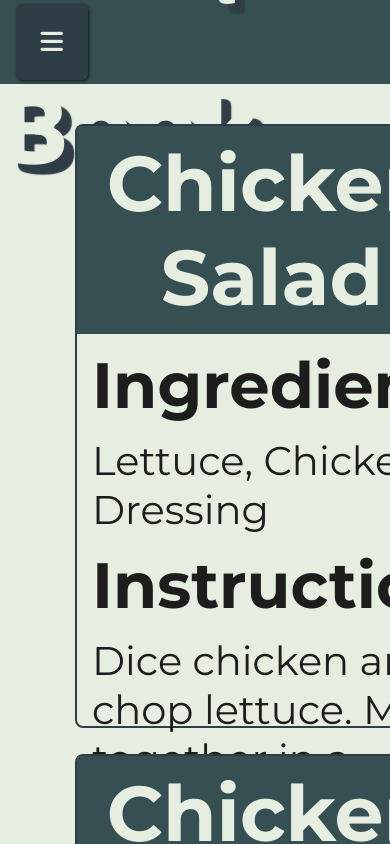
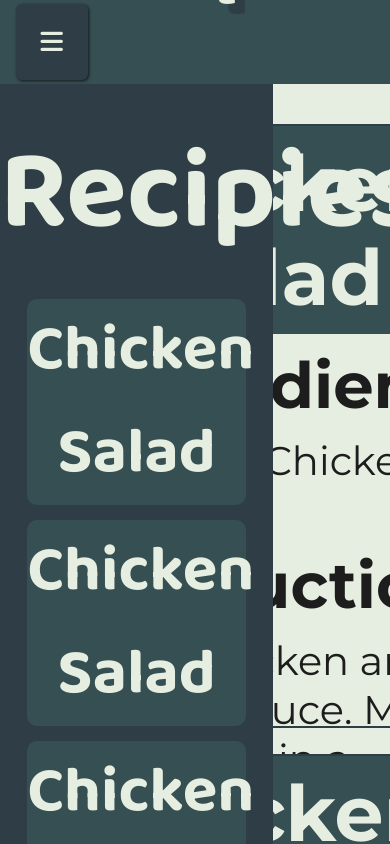
Before and after one commit to ZacW9102/Recipe-Book, a plain HTML site: page index.html in a window 390 px wide. Both pictures are taken after a click on the icon 51 px from the left and 42 px from the top of the page. Shown: the top 844 px of the page. Drawn offline with Linux system fonts and the light colour scheme.

Commit message:
button functionality

```diff
--- a/index.css
+++ b/index.css
@@ -46,7 +46,6 @@ body {
     background-color: var(--accent-color);
     width: 12vw;
     height: 100%;
-
     display: none;
 }
 
@@ -136,4 +135,16 @@ body {
         height: 600px;
     }
 
+    .sidebar {
+        position: fixed;
+        width: 70vw;
+    }
+
+    .sidebar h1 {
+        font-size: 7rem;
+    }
+
+    .sidebar h3 {
+        font-size: 4rem;
+    }
 }
--- a/index.html
+++ b/index.html
@@ -25,11 +25,11 @@
 
     <body>
         <div class="header">
-            <i class="fa-solid fa-bars"></i>
+            <i class="fa-solid fa-bars" id="sidebar-btn"></i>
             <h1>Recipe Book</h1>
         </div>
         <div class="main">
-            <div class="sidebar">
+            <div class="sidebar" id="sidebar">
                 <h1>Recipies:</h1>
                 <h3 class="recipe">Chicken Salad</h3>
                 <h3 class="recipe">Chicken Salad</h3>
@@ -112,5 +112,6 @@
                 </div>
             </div>
         </div>
+        <script src="index.js"></script>
     </body>
 </html>
--- a/index.js
+++ b/index.js
@@ -0,0 +1,10 @@
+const sidebar = document.getElementById('sidebar');
+const sidebarBtn = document.getElementById('sidebar-btn');
+
+sidebarBtn.addEventListener('click', () => {
+    if (sidebar.style.display === 'none' || sidebar.style.display === '') {
+        sidebar.style.display = 'block';
+    } else {
+        sidebar.style.display = 'none';
+    }
+});
```
